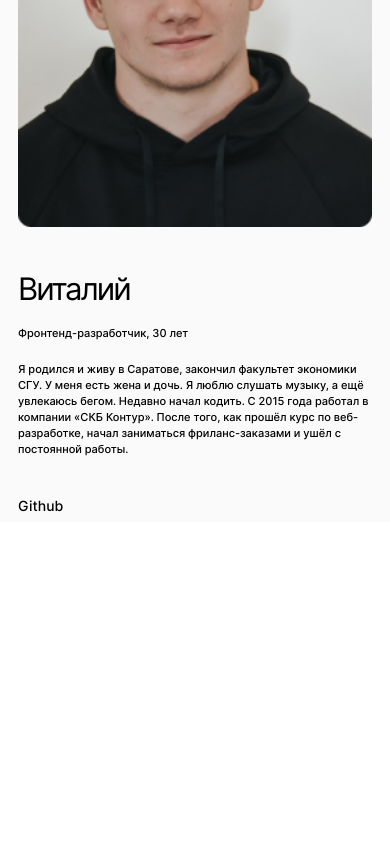
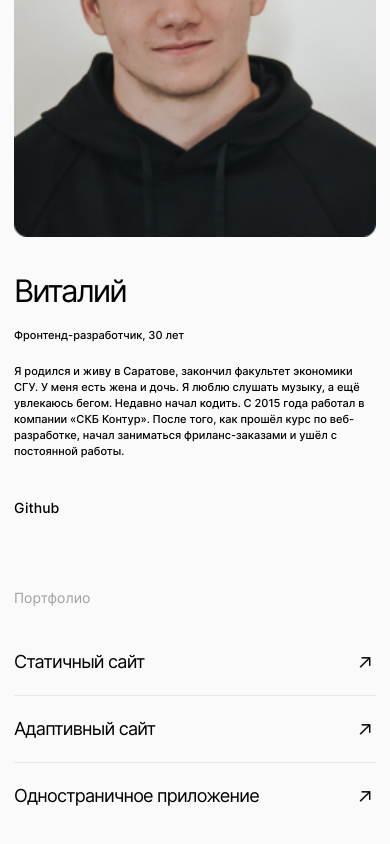
Before and after one commit to Andrey1079/movies-explorer-frontend, a React (Create React App) app: page / in a window 390 px wide. Shown: the part 2388-3232 px from the top of the page. Before the commit the page ends 2910 px from the top, so only its background shows below. Built offline with nearby package versions, Linux system fonts and the light colour scheme.

Commit message:
feat: сверстать блок portfolio и настроть адаптивность

```diff
--- a/src/Components/Main/AboutMe/AboutMe.css
+++ b/src/Components/Main/AboutMe/AboutMe.css
@@ -44,7 +44,7 @@
   object-position: center;
 }
 .about-me__link {
-  margin-top: auto;
+  margin: auto 0 5px;
   padding: 0;
   font-size: 14px;
   font-weight: 500;
@@ -107,7 +107,7 @@
 
 @media screen and (max-width: 520px) {
   .about-me__section-template {
-    padding: 0 var(--side-paddings-320);
+    padding: 0 14px;
   }
   .about-me__title {
     margin-top: 73px;
@@ -116,7 +116,7 @@
     margin-top: 65px;
   }
   .about-me__name {
-    margin-top: 40px;
+    margin-top: 32px;
     font-size: var(--title-size-320);
     letter-spacing: -2px;
     font-weight: 400;
--- a/src/Components/Main/Main.js
+++ b/src/Components/Main/Main.js
@@ -6,6 +6,7 @@ import AboutProject from './AboutProject/AboutProject';
 import Techs from './Techs/Techs';
 import AboutMe from './AboutMe/AboutMe';
 import SectionTemplate from '../SectionTemplate/SectionTemplate';
+import Portfolio from './Portfolio/Portfolio';
 
 export default function Main({ width }) {
   return (
@@ -19,6 +20,7 @@ export default function Main({ width }) {
       <AboutProject />
       <Techs />
       <AboutMe />
+      <Portfolio />
       <SectionTemplate place="about-me" />
     </main>
   );
--- /dev/null
+++ b/src/Components/Main/Portfolio/Portfolio.css
@@ -0,0 +1,69 @@
+.portfolio__section-template {
+  background-color: var(--light-background-color);
+  min-height: 1079px;
+}
+.portfolio__title {
+  font-size: 18px;
+  font-weight: 400;
+  line-height: 1.11;
+  margin: 95px 0 0;
+  color: var(--alter-text-color);
+}
+.portfolio__project-list {
+  list-style: none;
+  margin: 30px 0 0;
+  padding: 0;
+  font-size: 30px;
+  font-weight: 400;
+  line-height: 1.67;
+  letter-spacing: -1.2px;
+}
+.portfolio__project {
+  padding: 20px 0;
+  background-image: url('../../../images/portfolio__link.png');
+  background-repeat: no-repeat;
+  background-position: right 5px center;
+  border-bottom: 1px solid #e8e8e8;
+}
+.portfolio__project:last-of-type {
+  border-bottom: none;
+}
+.portfolio__link {
+  color: var(--common-text-color);
+  text-decoration: none;
+}
+
+@media screen and (max-width: 768px) {
+  .portfolio__section-template {
+    min-height: 994px;
+  }
+  .portfolio__title {
+    margin-top: 85px;
+  }
+  .portfolio__project-list {
+    letter-spacing: -2.3px;
+  }
+  .portfolio__project {
+    padding: 19px 0;
+  }
+}
+@media screen and (max-width: 520px) {
+  .portfolio__section-template {
+    /* min-height: 994px; */
+    padding: 0 14px;
+  }
+  .portfolio__title {
+    font-size: 14px;
+    margin-top: 66px;
+  }
+  .portfolio__project-list {
+    list-style: none;
+    margin-top: 24px;
+    font-size: 18px;
+    letter-spacing: -0.8px;
+  }
+  .portfolio__project {
+    padding: 18px 0;
+    background-size: 12px;
+  }
+}
--- /dev/null
+++ b/src/Components/Main/Portfolio/Portfolio.js
@@ -0,0 +1,39 @@
+import './Portfolio.css';
+import SectionTemplate from '../../SectionTemplate/SectionTemplate';
+import { Link } from 'react-router-dom';
+export default function Portfolio() {
+  return (
+    <SectionTemplate place="portfolio">
+      <h2 className="portfolio__title">Портфолио</h2>
+      <ul className="portfolio__project-list">
+        <li className="portfolio__project">
+          <Link
+            className="portfolio__link"
+            to="https://andrey1079.github.io/how-to-learn/"
+            target="blanc"
+          >
+            Статичный сайт
+          </Link>
+        </li>
+        <li className="portfolio__project">
+          <Link
+            className="portfolio__link"
+            to="https://github.com/Andrey1079/russian-travel"
+            target="blanc"
+          >
+            Адаптивный сайт
+          </Link>
+        </li>
+        <li className="portfolio__project">
+          <Link
+            className="portfolio__link"
+            to="https://github.com/Andrey1079/react-mesto-auth"
+            target="blanc"
+          >
+            Одностраничное приложение
+          </Link>
+        </li>
+      </ul>
+    </SectionTemplate>
+  );
+}
```
Also changed, not shown: src/images/portfolio__link.png (added).
